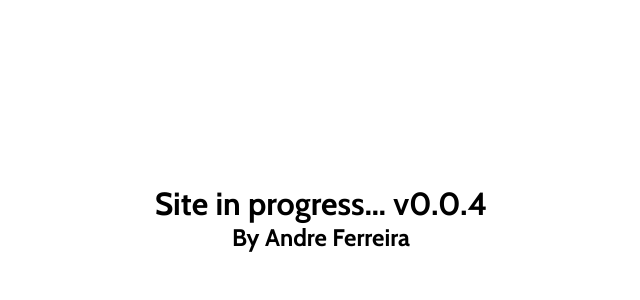
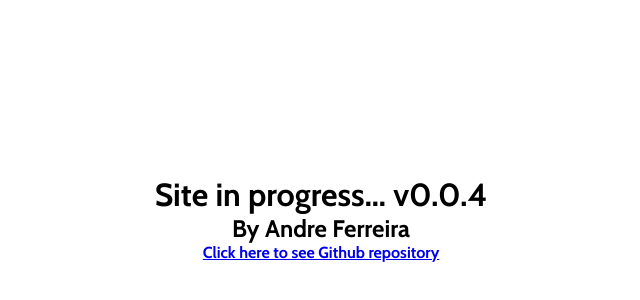
Before and after one commit to andre2l2/my-website, a Next.js app: page / in a window 1280 px wide. Shown: the part 182-482 px from the top of the page, without its empty margins (319-959 px from the left). Built offline with nearby package versions, Linux system fonts and the light colour scheme.

Commit message:
:recycle: add links

```diff
--- a/pages/index.tsx
+++ b/pages/index.tsx
@@ -22,6 +22,9 @@ const IndexPage: React.FC = () => {
 			<Center>
 				<h1>Site in progress... v{packageJson.version}</h1>
 				<h2>By Andre Ferreira</h2>
+				<a href="https://github.com/andre2l2/my-website" target="_blank">
+					Click here to see Github repository
+				</a>
 			</Center>
 		</Fragment>
 	);
```
Also changed, not shown: 1 other file (tests, documents, lock files or other folders).
